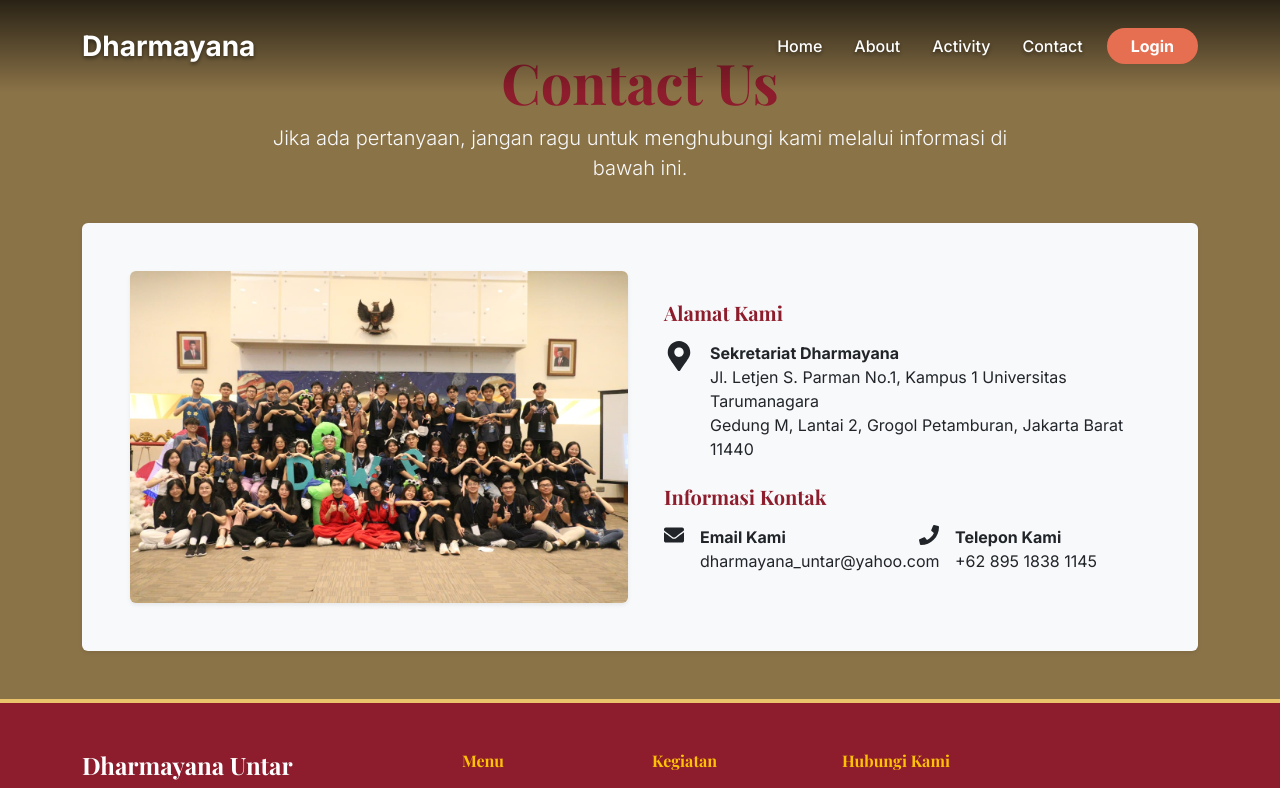
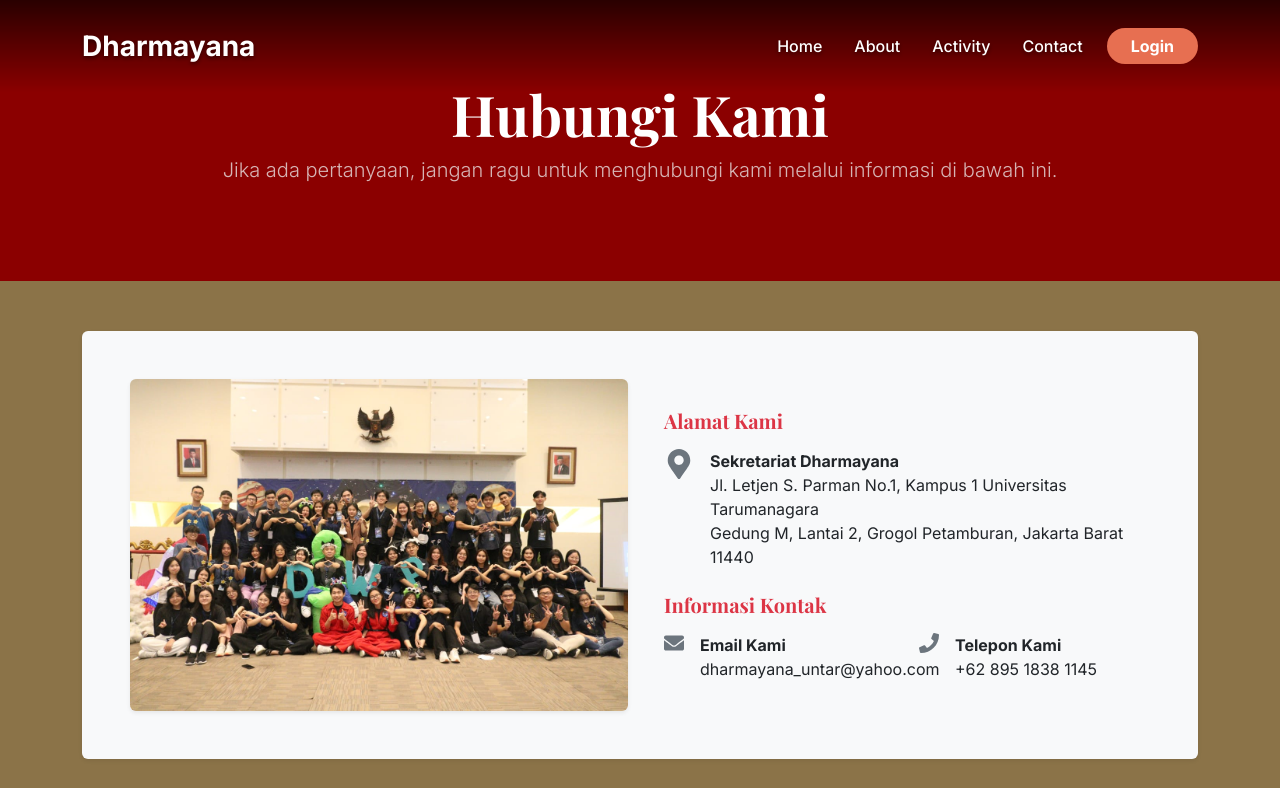
Before and after one commit to jooxvn111/Dharmayana, a Next.js app: page /contact in a window 1280 px wide. Shown: the top 788 px of the page. Built offline with nearby package versions, Linux system fonts and the light colour scheme.

Commit message:
Fix: header activity dan contact

```diff
--- a/src/app/contact/page.tsx
+++ b/src/app/contact/page.tsx
@@ -5,19 +5,31 @@ import { FaEnvelope, FaPhone, FaMapMarkerAlt } from 'react-icons/fa';
 
 export default function ContactPage() {
   return (
-    <Container className="py-5">
-
-      <Row className="justify-content-center text-center mb-4">
-        <Col md={8}>
-          <h1 className="display-4 fw-bold">Contact Us</h1>
-          <p className="lead" style={{ color: '#f8f9fa' }}>
+    <>
+      {/* === HEADER SECTION === */}
+      <div
+        style={{
+          backgroundColor: '#8B0000',
+          padding: '80px 0',
+          marginBottom: '50px',
+          textAlign: 'center'
+        }}
+      >
+        <div className="container">
+          {/* PAKSA WARNA PUTIH DISINI */}
+          <h1 className="fw-bold display-4" style={{ color: '#FFFFFF' }}>
+            Hubungi Kami
+          </h1>
+          <p className="lead opacity-75" style={{ color: '#f0f0f0' }}>
             Jika ada pertanyaan, jangan ragu untuk menghubungi kami melalui informasi di bawah ini.
           </p>
-        </Col>
-      </Row>
+        </div>
+      </div>
+
+      {/* === KONTEN UTAMA === */}
+      <Container className="mb-5">
         <div className="bg-light p-4 p-md-5 rounded text-dark shadow-sm">
           <Row className="align-items-center">
-
             <Col md={6} className="mb-4 mb-md-0">
               <Image
                 src="/images/contact.jpeg"
@@ -29,10 +41,9 @@ export default function ContactPage() {
             </Col>
 
             <Col md={6} className="ps-md-4">
-
-            <h5 className="fw-bold mb-3">Alamat Kami</h5>
+              <h5 className="fw-bold mb-3 text-danger">Alamat Kami</h5>
               <div className="d-flex mb-4">
-              <FaMapMarkerAlt size={30} className="me-3 flex-shrink-0" />
+                <FaMapMarkerAlt size={30} className="me-3 flex-shrink-0 text-secondary" />
                 <div>
                   <strong>Sekretariat Dharmayana</strong>
                   <br />
@@ -42,11 +53,11 @@ export default function ContactPage() {
                 </div>
               </div>
 
-            <h5 className="fw-bold mb-3">Informasi Kontak</h5>
+              <h5 className="fw-bold mb-3 text-danger">Informasi Kontak</h5>
               <Row>
                 <Col md={12} lg={6} className="mb-3 mb-lg-0">
                   <div className="d-flex">
-                  <FaEnvelope size={20} className="me-3 flex-shrink-0" />
+                    <FaEnvelope size={20} className="me-3 flex-shrink-0 text-secondary" />
                     <div>
                       <strong>Email Kami</strong>
                       <br />
@@ -58,7 +69,7 @@ export default function ContactPage() {
                 </Col>
                 <Col md={12} lg={6}>
                   <div className="d-flex">
-                  <FaPhone size={20} className="me-3 flex-shrink-0" />
+                    <FaPhone size={20} className="me-3 flex-shrink-0 text-secondary" />
                     <div>
                       <strong>Telepon Kami</strong>
                       <br />
@@ -67,11 +78,10 @@ export default function ContactPage() {
                   </div>
                 </Col>
               </Row>
-
             </Col>
           </Row>
         </div>
-
       </Container>
+    </>
   );
 }
```
Also changed, not shown: src/app/(site)/activity/page.tsx (+39 -23 lines), src/app/about/page.tsx (+15 -2 lines). Lines whose indentation alone changed are shown as unchanged.
